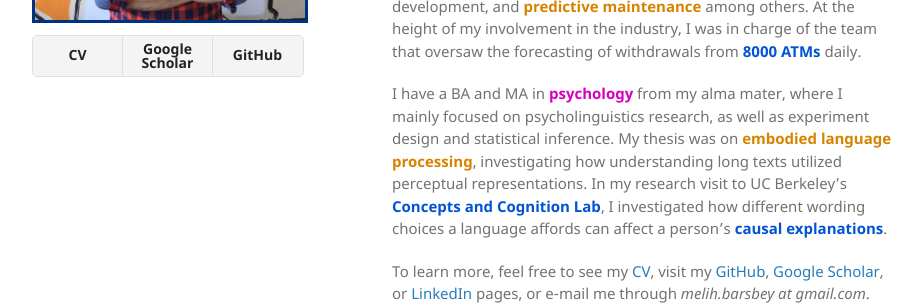
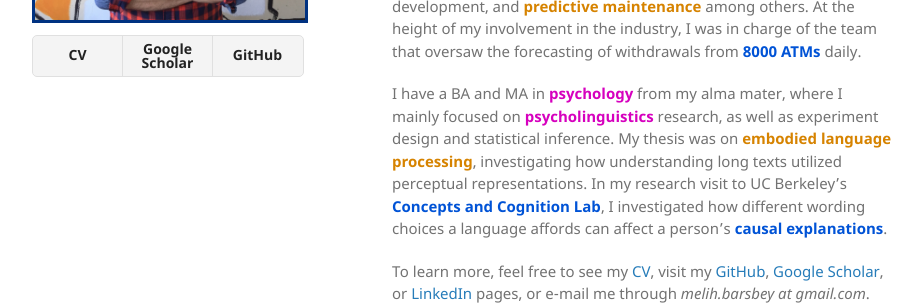
Before and after one commit to mbarsbey/mbarsbey.github.io, a Jekyll site: the page built from index.md, in a window 1280 px wide. Shown: the part 376-681 px from the top of the page, without its empty margins (178-1100 px from the left). Built offline with Jekyll 4.4.1, drawn with Linux system fonts in a browser that asks for light colours.

Commit message:
Update index.md

```diff
--- a/index.md
+++ b/index.md
@@ -5,6 +5,6 @@ I am a computer science PhD student in **<span style="color: #d600be">Boğaziçi
 
 I have **<span style="color: #d600be">industry experience</span>** on research and deployment of machine learning systems, both as a team lead and freelance consultant, involving work on **<span style="color: #d68300">multivariate time series</span>** analysis, **<span style="color: #d68300">AutoML</span>** system development, and **<span style="color: #d68300">predictive maintenance</span>** among others. At the height of my involvement in the industry, I was in charge of the team that oversaw the forecasting of withdrawals from **<span style="color: #0053d6">8000 ATMs</span>** daily.
 
-I have a BA and MA in **<span style="color: #d600be">psychology</span>** from my alma mater, where I mainly focused on psycholinguistics research, as well as experiment design and statistical inference. My thesis was on **<span style="color: #d68300">embodied language processing</span>**, investigating how understanding long texts utilized perceptual representations. In my research visit to UC Berkeley's **<span style="color: #0053d6">Concepts and Cognition Lab</span>**, I investigated how different wording choices a language affords can affect a person's **<span style="color: #0053d6">causal explanations</span>**.
+I have a BA and MA in **<span style="color: #d600be">psychology</span>** from my alma mater, where I mainly focused on **<span style="color: #d600be">psycholinguistics</span>** research, as well as experiment design and statistical inference. My thesis was on **<span style="color: #d68300">embodied language processing</span>**, investigating how understanding long texts utilized perceptual representations. In my research visit to UC Berkeley's **<span style="color: #0053d6">Concepts and Cognition Lab</span>**, I investigated how different wording choices a language affords can affect a person's **<span style="color: #0053d6">causal explanations</span>**.
 
 To learn more, feel free to see my <a href="assets/pdf/Melih_Barsbey_CV.pdf">CV</a>, visit my <a href="https://github.com/mbarsbey">GitHub</a>, <a href="https://scholar.google.com/citations?user=cmDBJlEAAAAJ&hl=en">Google Scholar</a>, or <a href="https://www.linkedin.com/in/melih-barsbey/">LinkedIn</a> pages, or e-mail me through _melih.barsbey at gmail.com_.
```
